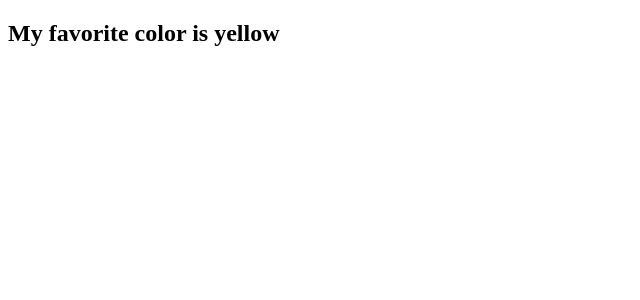
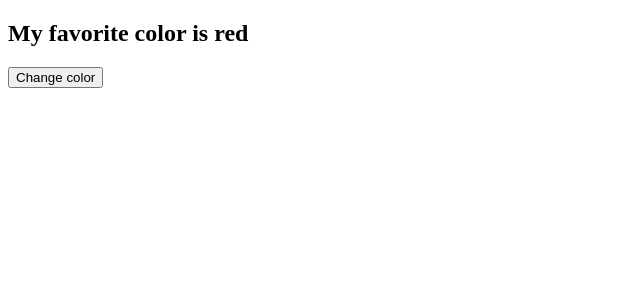
Before and after one commit to devProMaleek/myfirstreact, a React (Create React App) app: page / in a window 1280 px wide. Shown: the top 300 px of the page, without its empty margins (0-640 px from the left). Built offline with nearby package versions, Linux system fonts and the light colour scheme.

Commit message:
Learning React LifeStyle

```diff
--- a/src/index.js
+++ b/src/index.js
@@ -260,21 +260,110 @@
 
 // componentDidMount
 
+// class Header extends React.Component {
+//   constructor(props) {
+//     super(props);
+//     this.state = {favoriteColor: "red"}
+//   }
+
+//   componentDidMount() {
+//     setTimeout(() => {
+//       this.setState({favoriteColor: "yellow"})
+//     }, 1000)
+//   }
+//   render() {
+//     return (
+//       <h1>My favorite color is {this.state.favoriteColor}</h1>
+//     )
+//   }
+// }
+// ReactDOM.render(<Header/>, rootEl )
+
+
+// Updating
+
+// getDerivedStateFromProps
+
+// class Header extends React.Component {
+//   constructor(props) {
+//     super(props);
+//     this.state = {favoriteColor: "red"}
+//   }
+
+//   static getDerivedStateFromProps(props, state) {
+//     return {favoriteColor: props.favCol}
+//   }
+
+//   changeColor = () => {
+//     this.state({favoriteColor: "blue"})
+//   }
+
+//   render() {
+//     return (
+//       <div>
+//         <h1>My Favorite Color is {this.state.favoriteColor}</h1>
+//         <button type="button" onClick={this.changeColor}>Change the color text</button>
+//       </div>
+//     )
+//   }
+// }
+
+// ReactDOM.render(<Header favCol="yellow"/>, rootEl)
+
+// shouldComponentUpdate
+
+// Returns false
+
+// class Header extends React.Component {
+//   constructor(props) {
+//     super(props);
+//     this.state = {favoriteColor: "red"}
+//   }
+
+//   shouldComponentUpdate() {
+//     return false;
+//   }
+
+//   changeColor = () => {
+//     this.setState({favoriteColor: "blue"})
+//   }
+
+//   render() {
+//     return (
+//       <div>
+//         <h1>My Favorite Color is {this.state.favoriteColor}</h1>
+//         <button type="button" onClick={this.changeColor}>Change color</button>
+//       </div>
+//     )
+//   }
+// }
+
+// ReactDOM.render(<Header/>, rootEl)
+
+// shouldComponentUpdate methods return true
+
 class Header extends React.Component {
   constructor(props) {
     super(props);
     this.state = {favoriteColor: "red"}
   }
 
-  componentDidMount() {
-    setTimeout(() => {
-      this.setState({favoriteColor: "yellow"})
-    }, 1000)
+  shouldComponentUpdate() {
+    return true;
   }
+
+  changeColor = () => {
+    this.setState({favoriteColor: "blue"})
+  }
+
   render() {
     return (
-      <h1>My favorite color is {this.state.favoriteColor}</h1>
+      <div>
+        <h1>My favorite color is {this.state.favoriteColor}</h1>
+        <button type="button" onClick = {this.changeColor}>Change color</button>
+      </div>
     )
   }
 }
-ReactDOM.render(<Header/>, rootEl )
+
+ReactDOM.render(<Header/>, rootEl)
```
